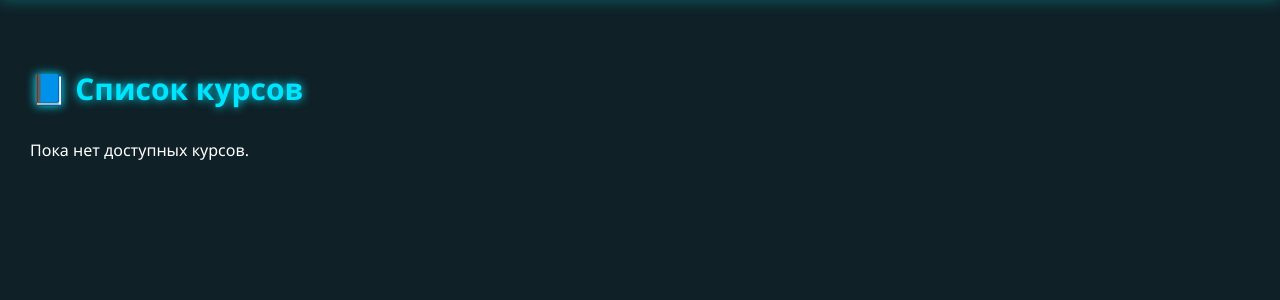
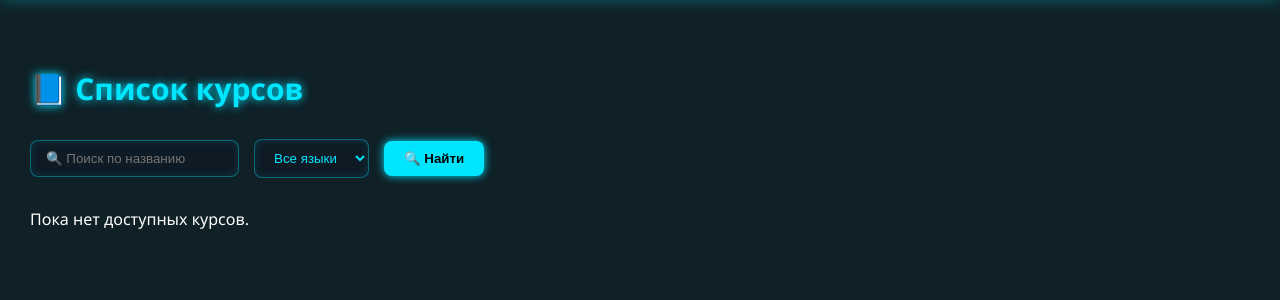
Before and after one commit to kak0yt0-che1/webstud, a Django app: template core/templates/courses.html in a window 1280 px wide. Shown: the part 77-377 px from the top of the page. Run offline with Django 3.2, Linux system fonts and the light colour scheme; the template is opened without the code that fills it, so the values that code supplies are empty.

Commit message:
fix: добавлена форма фильтрации на странице курсов

```diff
--- a/core/templates/courses.html
+++ b/core/templates/courses.html
@@ -52,9 +52,70 @@
       margin-bottom: 30px;
       text-shadow: 0 0 10px #00e5ff;
     }
+
+    .filter-form {
+      margin-bottom: 30px;
+      display: flex;
+      gap: 15px;
+      flex-wrap: wrap;
+      align-items: center;
+    }
+
+    .filter-form input,
+    .filter-form select {
+      padding: 10px 15px;
+      border-radius: 8px;
+      border: none;
+      outline: none;
+      background: #101f2b;
+      color: #00e5ff;
+      box-shadow: 0 0 8px #00e5ff44;
+    }
+
+    .filter-form button {
+      background: #00e5ff;
+      border: none;
+      color: #000;
+      padding: 10px 20px;
+      border-radius: 8px;
+      font-weight: bold;
+      box-shadow: 0 0 8px #00e5ff;
+      cursor: pointer;
+    }
+
+    .filter-form button:hover {
+      transform: scale(1.05);
+      box-shadow: 0 0 12px #00e5ff;
+    }
+    .filter-form input,
+    .filter-form select {
+      padding: 10px 15px;
+      border-radius: 8px;
+      border: 1px solid #00e5ff66;
+      outline: none;
+      background: #0e1a24;
+      color: #00e5ff;
+      box-shadow: 0 0 10px #00e5ff22 inset;
+    }
+
   </style>
 
   <h2 class="course-list-title">📘 Список курсов</h2>
+
+  <form method="get" class="filter-form">
+    <input type="text" name="q" placeholder="🔍 Поиск по названию" value="{{ request.GET.q }}">
+
+    <select name="language">
+      <option value="">Все языки</option>
+      <option value="HTML" {% if request.GET.language == 'HTML' %}selected{% endif %}>HTML</option>
+      <option value="Go" {% if request.GET.language == 'Go' %}selected{% endif %}>Go</option>
+      <option value="Python" {% if request.GET.language == 'Python' %}selected{% endif %}>Python</option>
+    </select>
+
+    <button type="submit">🔍 Найти</button>
+  </form>
+
+
 
   {% for course in courses %}
     <div class="course-card">
```
Also changed, not shown: core/admin.py (+11 -5 lines), core/models.py (+11 -0 lines), core/views.py (+11 -1 lines), core/migrations/0007_course_language.py (added), core/migrations/0008_alter_course_language.py (added), db.sqlite3.
